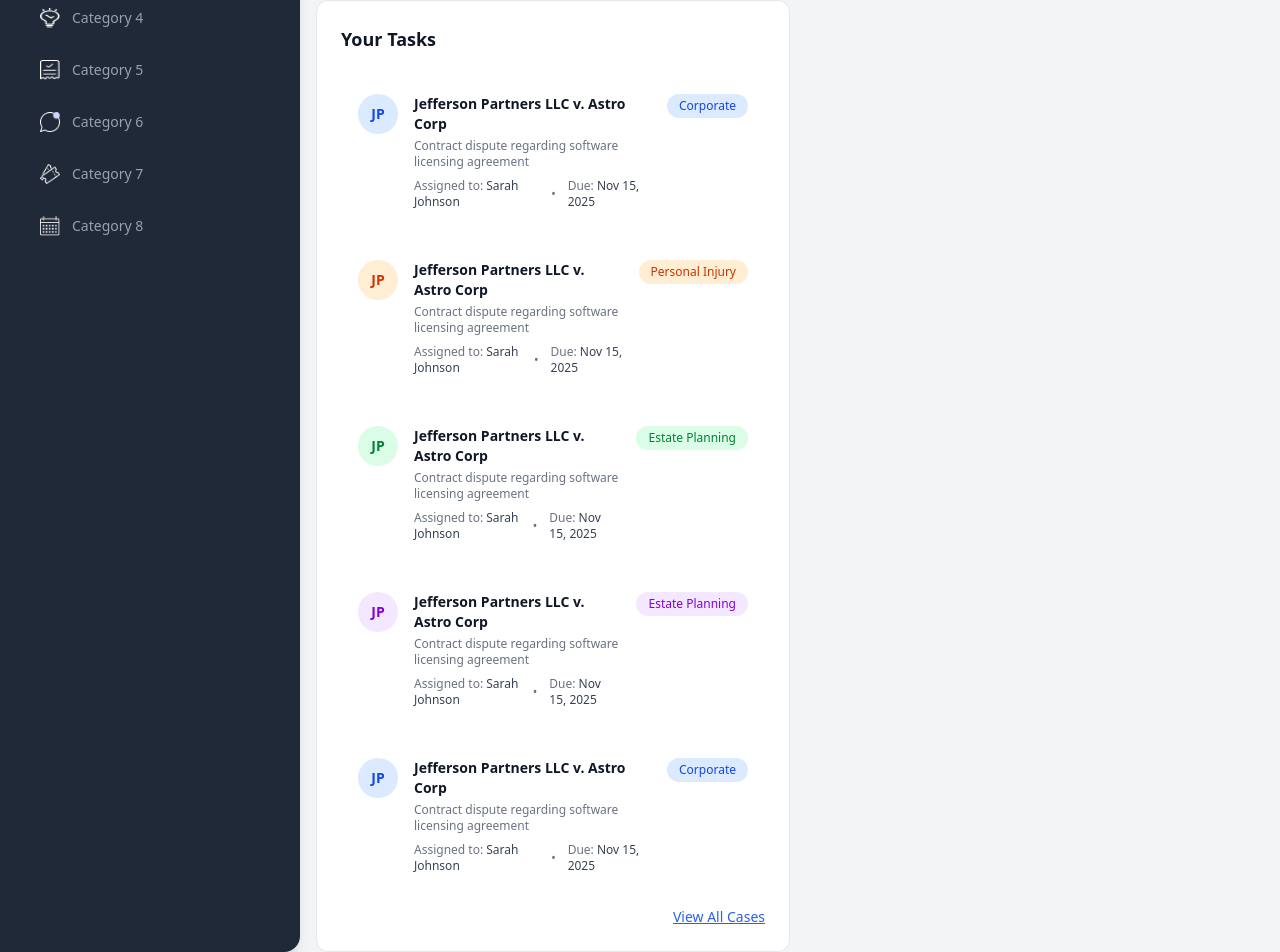
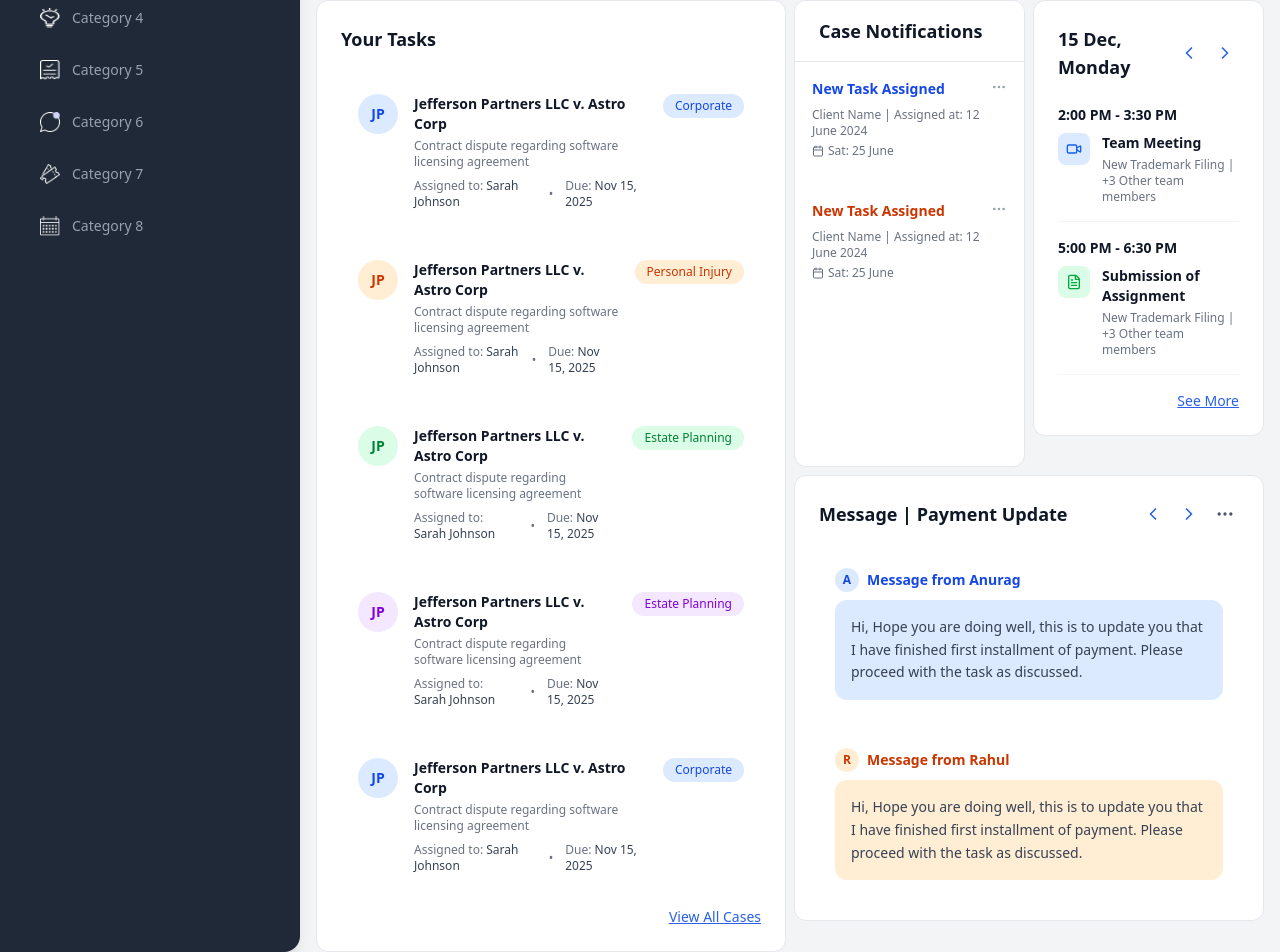
Before and after one commit to himanshu8503/Graphketing-frontend-assigment, a React (Vite) app: page / in a window 1280 px wide. Shown: the part 336-1288 px from the top of the page. Built offline with nearby package versions, Linux system fonts and the light colour scheme.

Commit message:
Build the Right side Like Notification, calender and message Tabs

```diff
--- /dev/null
+++ b/src/Component/CalenderPlaner.tsx
@@ -0,0 +1,51 @@
+import { ChevronLeft, ChevronRight, Video, FileText } from 'lucide-react';
+import type { CalendarEvent } from '../types';
+
+interface CalendarPanelProps {
+  events: CalendarEvent[];
+}
+
+export default function CalendarPanel({ events }: CalendarPanelProps) {
+  return (
+    <div className="space-y-6">
+      <div className="bg-white rounded-xl p-6 border border-gray-200">
+
+        <div className="flex items-center justify-between mb-6">
+          <h3 className="text-lg font-bold text-gray-900">15 Dec, Monday</h3>
+          <div className="flex items-center gap-2">
+            <button className="p-1 hover:bg-blue-300 rounded-full transition-colors">
+              <ChevronLeft className="w-5 h-5 text-button-primary" />
+            </button>
+            <button className="p-1 hover:bg-blue-300 rounded-full transition-colors">
+              <ChevronRight className="w-5 h-5 text-button-primary" />
+            </button>
+          </div>
+        </div>
+
+        <div className="space-y-4">
+          {events.map((event) => (
+            <div key={event.id} className="pb-4 border-b border-gray-100 last:border-0">
+              <p className="text-sm font-semibold text-gray-900 mb-2">{event.time}</p>
+              <div className="flex items-start gap-3">
+                <div className={`p-2 rounded-lg ${event.icon === 'video' ? 'bg-blue-100' : 'bg-green-100'}`}>
+                  {event.icon === 'video' ? (
+                    <Video className={`w-4 h-4 ${event.icon === 'video' ? 'text-blue-600' : 'text-green-600'}`} />
+                  ) : (
+                    <FileText className="w-4 h-4 text-green-600" />
+                  )}
+                </div>
+                <div className="flex-1 min-w-0">
+                  <h4 className="text-sm font-semibold text-gray-900 mb-1">{event.title}</h4>
+                  <p className="text-xs text-gray-500">{event.description}</p>
+                </div>
+              </div>
+            </div>
+          ))}
+
+          <a href='#' className="w-full flex justify-end underline mt-4 text-sm text-button-primary font-medium hover:cursor-pointer">See More</a>
+
+        </div>
+      </div>
+    </div>
+  );
+}
--- a/src/Component/CardHolder.tsx
+++ b/src/Component/CardHolder.tsx
@@ -6,6 +6,7 @@ const CardHolder = () => {
     <div className="grid grid-cols-2 lg:grid-cols-4 px-4 gap-2 mb-8">
         {CardData.map(({title,value,change,changeLabel,iconType,isPositive}) => (
             <Card
+                key={title}
                 title={title}
                 value={value}
                 change={change}
--- a/src/Component/Dashboard.tsx
+++ b/src/Component/Dashboard.tsx
@@ -1,6 +1,9 @@
-import { tasks } from "../data"
+import { events, messages, notifications, tasks } from "../data"
 import ActionButton from "./ActionButton"
+import CalendarPanel from "./CalenderPlaner"
 import CardHolder from "./CardHolder"
+import Messages from "./Messages"
+import NotificationList from "./NotificationList"
 import TaskBar from "./TaskBar"
 import TaskList from "./TaskList"
 
@@ -17,8 +20,15 @@ const Dashboard = () => {
             <ActionButton label="Raise Tickets" iconType="tickets" />
             <ActionButton label="Take Notes" iconType="notes" />
         </div>
-        <div className=" grid grid-cols-1 lg:grid-cols-2 px-4">
+        <div className=" grid grid-cols-1 lg:grid-cols-2 gap-2 px-4">
             <TaskList tasks={tasks}/>
+            <div className=" grid grid-cols-1 gap-2 ">
+                <div className=" grid grid-cols-1 lg:grid-cols-2 gap-2">
+                    <NotificationList notifications={notifications}/>
+                    <CalendarPanel events={events}/>
+                </div>
+                <Messages messages={messages}/>
+            </div>
         </div>
     </div>
   )
--- /dev/null
+++ b/src/Component/Messages.tsx
@@ -0,0 +1,56 @@
+import { ChevronLeft, ChevronRight, MoreHorizontal } from "lucide-react";
+import type { Message } from "../types";
+import { statusColors } from "../data";
+
+interface MessageProps {
+  messages: Message[];
+}
+
+const Messages = ({ messages }: MessageProps) => {
+  return (
+    <div>
+      <div className="bg-white rounded-xl p-6 border border-gray-200">
+        <div className="flex items-center justify-between mb-6">
+          <h3 className="text-lg font-bold text-gray-900">
+            Message | Payment Update
+          </h3>
+          <div className="flex items-center gap-2">
+            <button className="p-1 hover:bg-gray-100 rounded transition-colors">
+              <ChevronLeft className="w-5 h-5 text-button-primary" />
+            </button>
+            <button className="p-1 hover:bg-gray-100 rounded transition-colors">
+              <ChevronRight className="w-5 h-5 text-button-primary" />
+            </button>
+            <button className="p-1 hover:bg-gray-100 rounded transition-colors">
+              <MoreHorizontal className="w-5 h-5 text-gray-600" />
+            </button>
+          </div>
+        </div>
+
+        <div className="space-y-4">
+          {messages.map((message, index) => (
+            <div key={message.id} className="p-4">
+              <div className="flex items-center gap-2 mb-2">
+                <div className={`w-6 h-6 rounded-full flex items-center justify-center ${statusColors[index%4].split(" ")[0]}`}>
+                  <span className={`text-xs font-semibold ${statusColors[index%4].split(" ")[1]}`}>
+                    {message.avatar}
+                  </span>
+                </div>
+                <span className={`text-sm font-semibold ${statusColors[index%4].split(" ")[1]}`}>
+                  Message from {message.from}
+                </span>
+              </div>
+              <p
+                className={`text-sm text-gray-700  leading-relaxed p-4 rounded-xl ${statusColors[index % 4].split(" ")[0]}`}
+              >
+                {message.content}
+              </p>
+            </div>
+          ))}
+        </div>
+      </div>
+    </div>
+  );
+};
+
+export default Messages;
--- /dev/null
+++ b/src/Component/NotificationList.tsx
@@ -0,0 +1,40 @@
+import { MoreHorizontal, Calendar } from 'lucide-react';
+import type { Notification } from '../types';
+import { statusColors } from '../data';
+
+interface NotificationListProps {
+  notifications: Notification[];
+}
+
+export default function NotificationList({ notifications }: NotificationListProps) {
+  return (
+    <div className="bg-white rounded-xl  border border-gray-200">
+      <div className='bg-white w-full rounded-t-xl px-6 py-4 border-b border-gray-200'>
+        <h3 className="text-lg font-bold text-gray-900">Case Notifications</h3>
+      </div>
+
+      <div className="space-y-2">
+        {notifications.map((notification,index) => (
+          <div
+            key={notification.id}
+            className="flex items-start gap-3 p-4 rounded-lg border border-white hover:border-gray-300 transition-colors"
+          >
+            <div className="flex-1 min-w-0">
+              <div className="flex items-start justify-between mb-2">
+                <h4 className={`text-sm font-semibold ${statusColors[index%4].split(" ")[1]}`}>{notification.title}</h4>
+                <button className="text-gray-400 hover:text-gray-600">
+                  <MoreHorizontal className="w-4 h-4" />
+                </button>
+              </div>
+              <p className="text-xs text-gray-500 mb-1">{notification.description}</p>
+              <div className="flex items-center gap-1 text-xs text-gray-500">
+                <Calendar className="w-3 h-3" />
+                <span>Sat: {notification.date}</span>
+              </div>
+            </div>
+          </div>
+        ))}
+      </div>
+    </div>
+  );
+}
--- a/src/Component/TaskList.tsx
+++ b/src/Component/TaskList.tsx
@@ -1,11 +1,7 @@
+import { statusColors } from '../data';
 import type { Task } from '../types';
 
-const statusColors = [
-    'bg-blue-100 text-blue-700',
-    'bg-orange-100 text-orange-700',
-    'bg-green-100 text-green-700',
-    'bg-purple-100 text-purple-700'
-]
+
 
 interface TaskListProps {
   tasks: Task[];
--- a/src/data.ts
+++ b/src/data.ts
@@ -1,4 +1,4 @@
-import type { CardProps, SideBarMenuType, Task } from "./types";
+import type { CardProps, SideBarMenuType, Task ,Notification, CalendarEvent, Message} from "./types";
 
 export const SideBarMenu : SideBarMenuType[] = [
     { id: 1, label: 'Dashboard', icon: "/Sidebar_Element/Dashboard.png", active: true },
@@ -65,3 +65,58 @@ export const tasks: Task[] = [
     avatar: 'JP',
   },
 ];
+
+export const statusColors : string[] = [
+    'bg-blue-100 text-blue-700',
+    'bg-orange-100 text-orange-700',
+    'bg-green-100 text-green-700',
+    'bg-purple-100 text-purple-700'
+]
+
+export const notifications: Notification[] = [
+  {
+    id: '1',
+    title: 'New Task Assigned',
+    description: 'Client Name | Assigned at: 12 June 2024',
+    date: '25 June',
+  },
+  {
+    id: '2',
+    title: 'New Task Assigned',
+    description: 'Client Name | Assigned at: 12 June 2024',
+    date: '25 June',
+  },
+];
+
+export const events: CalendarEvent[] = [
+  {
+    id: '1',
+    time: '2:00 PM - 3:30 PM',
+    title: 'Team Meeting',
+    description: 'New Trademark Filing | +3 Other team members',
+    icon: 'video',
+  },
+  {
+    id: '2',
+    time: '5:00 PM - 6:30 PM',
+    title: 'Submission of Assignment',
+    description: 'New Trademark Filing | +3 Other team members',
+    icon: 'document',
+  },
+];
+
+export const messages: Message[] = [
+  {
+    id: '1',
+    from: 'Anurag',
+    content: 'Hi, Hope you are doing well, this is to update you that I have finished first installment of payment. Please proceed with the task as discussed.',
+    avatar: "A"
+
+  },
+  {
+    id: '2',
+    from: 'Rahul',
+    content: 'Hi, Hope you are doing well, this is to update you that I have finished first installment of payment. Please proceed with the task as discussed.',
+    avatar: "R"
+  },
+];
```
Also changed, not shown: src/types.ts (+22 -0 lines).
